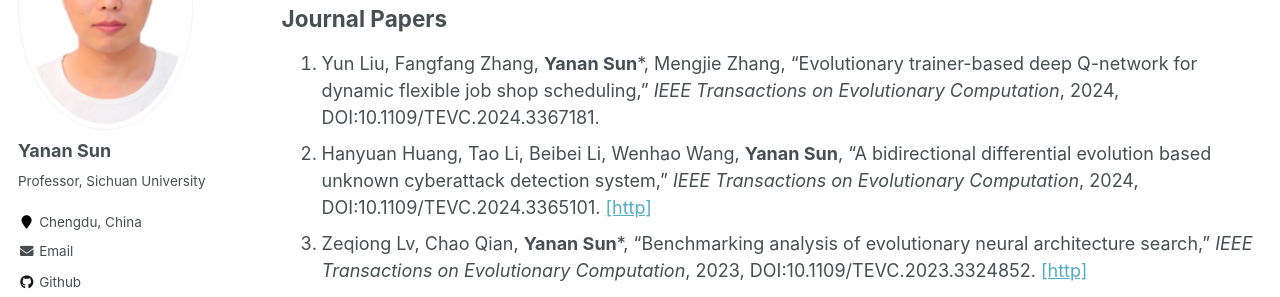
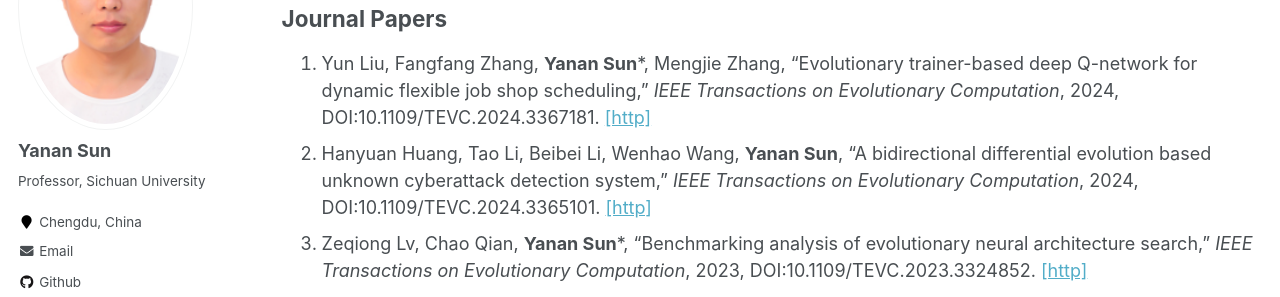
Before and after one commit to yn-sun/yn-sun.github.io, a Jekyll site: the page built from _pages/publications.md, in a window 1280 px wide and 900 px high, scrolled down 447 px. Shown: the part 153-450 px from the top of the window. Built offline with Jekyll 4.4.1, drawn with Linux system fonts in a browser that asks for light colours; comment, search, counter and statistics services are not loaded.

Commit message:
Update publications.md

```diff
--- a/_pages/publications.md
+++ b/_pages/publications.md
@@ -13,7 +13,7 @@
 1. Zeqiong Lv, Xiaotian Song, Yuqi Feng, Yuwei Ou, **Yanan Sun***, Mengjie Zhang. "Evolutionary Neural Network Architecture Search". <i>In Handbook of Evolutionary Machine Learning</i>, pp. 247-281, 2023. Singapore: Springer Nature Singapore. [[http]](https://link.springer.com/content/pdf/10.1007/978-981-99-3814-8.pdf#page=255)
 
 ## Journal Papers
-1. Yun Liu, Fangfang Zhang, **Yanan Sun***, Mengjie Zhang, "Evolutionary trainer-based deep Q-network for dynamic flexible job shop scheduling," <i>IEEE Transactions on Evolutionary Computation</i>, 2024, DOI:10.1109/TEVC.2024.3367181.
+1. Yun Liu, Fangfang Zhang, **Yanan Sun***, Mengjie Zhang, "Evolutionary trainer-based deep Q-network for dynamic flexible job shop scheduling," <i>IEEE Transactions on Evolutionary Computation</i>, 2024, DOI:10.1109/TEVC.2024.3367181. [[http]](https://ieeexplore.ieee.org/document/10439992)
 2. Hanyuan Huang, Tao Li, Beibei Li, Wenhao Wang, **Yanan Sun**, "A bidirectional differential evolution based unknown cyberattack detection system," <i>IEEE Transactions on Evolutionary Computation</i>, 2024, DOI:10.1109/TEVC.2024.3365101.  [[http]](https://ieeexplore.ieee.org/document/10433856)
 3. Zeqiong Lv, Chao Qian, **Yanan Sun***, "Benchmarking analysis of evolutionary neural architecture search," <i>IEEE Transactions on Evolutionary Computation</i>, 2023, DOI:10.1109/TEVC.2023.3324852.  [[http]](https://ieeexplore.ieee.org/document/10286149)
 4. Rui Zhang, **Yanan Sun***, Mengjie Zhang, "GPU based genetic programming for faster feature extraction in binary image classification," <i>IEEE Transactions on Evolutionary Computation</i>, 2023, DOI:10.1109/TEVC.2023.3294639. [[http]](https://ieeexplore.ieee.org/document/10180049)   [source code](https://github.com/RayZhhh/CupaGP)
```
